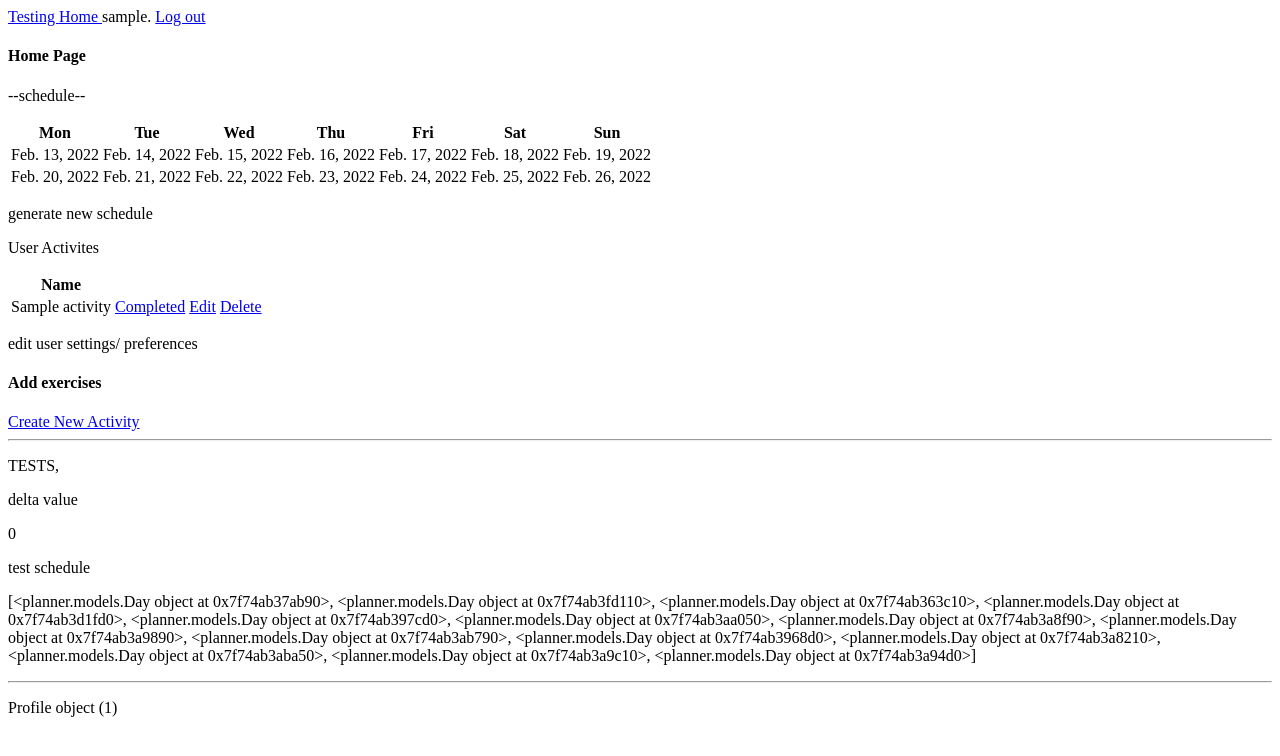
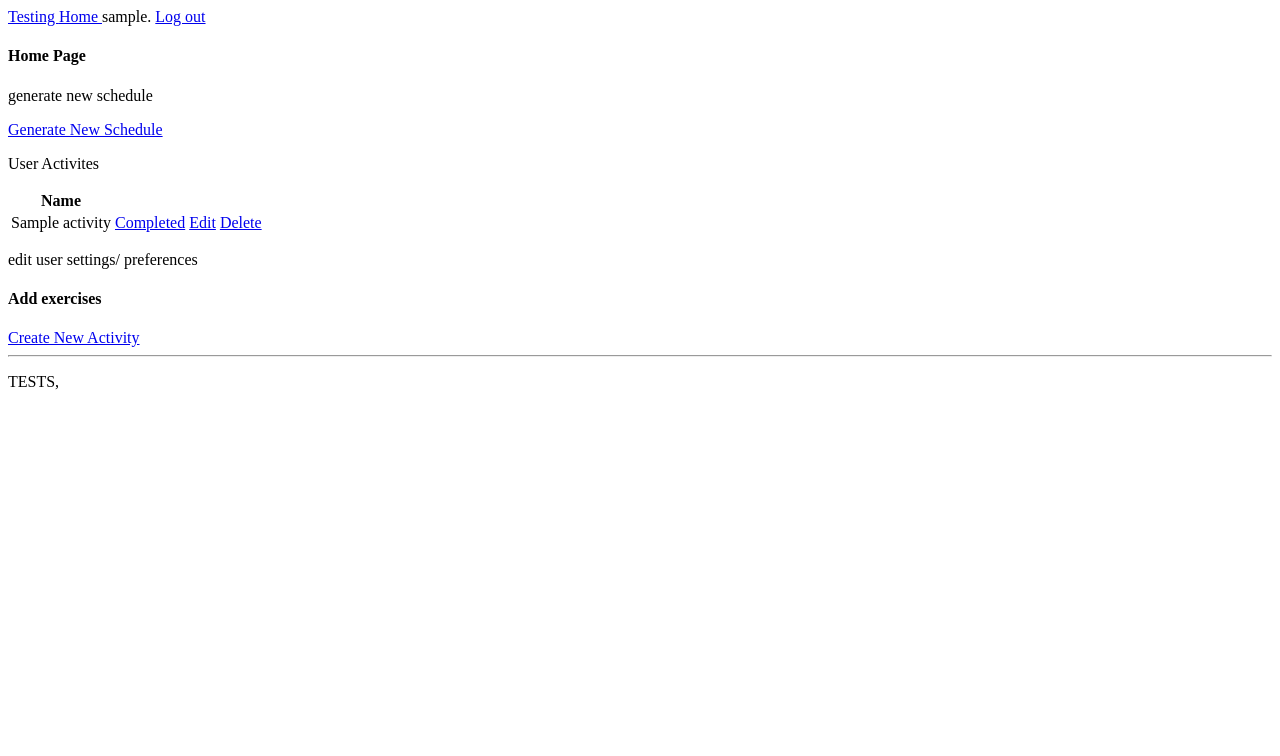
Before and after one commit to kalexf/kpv2, a Django app: page / in a window 1280 px wide. Shown: the top 756 px of the page. Run offline with Django 4.2, Linux system fonts and the light colour scheme; a user stored in the database is signed in; data comes from the database, SQL or seed files in the repository; tables that the repository leaves empty hold one stand-in row (values such as "Sample post").

Commit message:
not working because Day class no serializable because of Day.Date, find other solution

```diff
--- a/planner/templates/planner/home.html
+++ b/planner/templates/planner/home.html
@@ -3,9 +3,11 @@
   {% extends 'planner/base.html' %}
     {% block content %}
       <h4>Home Page</h4>
+        {% if schedule %}
             <p>--schedule--</p>
               <table>
                 <tr>
+
                   <th>Mon</th>
                   <th>Tue</th>
                   <th>Wed</th>
@@ -14,27 +16,45 @@
                   <th>Sat</th>
                   <th>Sun</th>
                 </tr>
+                <!-- Schedule week one -->
                 <tr>
-    <td>{{tester.0.date}}</td>
-    <td>{{tester.1.date}}</td>
-    <td>{{tester.2.date}}</td>
-    <td>{{tester.3.date}}</td>
-    <td>{{tester.4.date}}</td>
-    <td>{{tester.5.date}}</td>
-    <td>{{tester.6.date}}</td>
+                  <td>{{schedule.0.date}}</td>
+                  <td>{{schedule.1.date}}</td>
+                  <td>{{schedule.2.date}}</td>
+                  <td>{{schedule.3.date}}</td>
+                  <td>{{schedule.4.date}}</td>
+                  <td>{{schedule.5.date}}</td>
+                  <td>{{schedule.6.date}}</td>
+
                 </tr>
+                <!-- week 2 -->
                 <tr>
-    <td>{{tester.7.date}}</td>
-    <td>{{tester.8.date}}</td>
-    <td>{{tester.9.date}}</td>
-    <td>{{tester.10.date}}</td>
-    <td>{{tester.11.date}}</td>
-    <td>{{tester.12.date}}</td>
-    <td>{{tester.13.date}}</td>
+                  <td>{{schedule.7.date}}</td>
+                  <td>{{schedule.8.date}}</td>
+                  <td>{{schedule.9.date}}</td>
+                  <td>{{schedule.10.date}}</td>
+                  <td>{{schedule.11.date}}</td>
+                  <td>{{schedule.12.date}}</td>
+                  <td>{{schedule.13.date}}</td>
+
                 </tr>
+                <!-- week 3 -->
+                <tr>
+                  <td>{{schedule.14.date}}</td>
+                  <td>{{schedule.15.date}}</td>
+                  <td>{{schedule.16.date}}</td>
+                  <td>{{schedule.17.date}}</td>
+                  <td>{{schedule.18.date}}</td>
+                  <td>{{schedule.19.date}}</td>
+                  <td>{{schedule.20.date}}</td>
+
+                </tr>
+
+
             </table>
-
+        {% endif %}
             <p>generate new schedule</p>
+              <a href="{% url 'planner:generate' %}">Generate New Schedule</a>
 
             <p>User Activites</p>
               <table>
@@ -58,12 +78,7 @@
     <hr>
 
     <p>TESTS,</p>
-<p>delta value</p>
-<p>{{difference}}</p>
-<p>test schedule</p>
-<p>{{tester}}</p>
-<hr>
-<p>{{profile}}</p>
+
 
 
     {% endblock content %}
--- a/planner/urls.py
+++ b/planner/urls.py
@@ -15,7 +15,8 @@ urlpatterns = [
 	# Edit details of an activity
 	path('edit/<int:act_id>/',views.edit,name='edit'),
 	# Submit details of completed activity
-	path('submit/<int:act_id>/',views.submit,name='submit')
+	path('submit/<int:act_id>/',views.submit,name='submit'),
+	path('generate',views.generate_schedule,name='generate'),
 	]
 
 	# path('delete/',views.delete,name='delete'),
--- a/planner/views.py
+++ b/planner/views.py
@@ -40,6 +40,54 @@ GOAL_FORMS = {
 	}
 
 
+
+def home(request):
+	"""home screen"""
+	# Get a list of the user's activities to display on home screen
+	profile = get_profile(request.user)
+	# Get User schedule
+	#  If no schedule yet, returns 0, schedule section in template empty
+	schedule = get_schedule(request.user)
+
+	# Get user's activities for home screen list
+	activities = Activity.objects.filter(owner=request.user)
+
+	context = {
+	'activities':activities,
+	'profile':profile,
+	'schedule':schedule
+		}
+	return render(request,'planner/home.html', context)
+
+def generate_schedule(request):
+	"""Generate new schedule for user and render home screen"""
+
+	profile = get_profile(request.user)
+	schedule = []
+	for i in range(20):
+		day_delta = timedelta(days=i)
+		day = Day(
+			date=date.today()+day_delta,
+			rest=True,
+			)
+		schedule.append(Day)
+
+	schedule_json = json.dumps(schedule)
+	profile.schedule = schedule_json
+	profile.save()
+
+def get_schedule(user):
+	"""Returns saved schedule object for user, returns 0 if none."""
+
+	profile = get_profile(user)
+	if profile.schedule:
+
+		schedule = json.loads(profile.schedule)
+		return schedule
+
+	else:
+		return 0
+
 def testview(request):
 	"""for testing"""
 	return render(request,'planner/testtemplate.html')
@@ -64,18 +112,6 @@ def submit(request, act_id=None):
 
 		# Set act values to form values, save, redirect
 
-def get_schedule(user):
-	"""Returns schedule object as is for user"""
-
-	profile = get_profile(user)
-	if profile.schedule:
-
-		schedule = json.loads(profile.schedule)
-		return schedule
-
-	else:
-		return 0
-
 
 
 
@@ -83,7 +119,7 @@ def get_schedule(user):
 
 
 def get_profile(user):
-	"""generates profile object for the user, if none found inits one"""
+	"""return profile object for user, if none found inits one"""
 	try:
 		profile = Profile.objects.get(owner=user)
 	except:
@@ -150,38 +186,9 @@ def delete(request, act_id=None):
 		return redirect('planner:home')
 
 
-def test_schedule():
-	"""use this for generating test schedules"""
-	# Test one - generate a schedule of 14 Rest days
-	test = []
-	for x in range(0,14):
-		day = Day(date=date.today(),rest=True)
-		day.date += timedelta(x)
-		test.append(day)
-	return test
-
-def home(request):
-	"""home screen"""
-	# Get a list of the user's activities to display on home screen
-	profile = get_profile(request.user)
-
-
-	# ALL checks / adjustment / saving etc should be done in get_schedule
-	tester = test_schedule()
-	difference = (tester[0].date - date.today()).days
-	# Check / ammend schedule
 
 
 
-	activities = Activity.objects.filter(owner=request.user)
-
-	context = {
-	'difference':difference,
-	'activities':activities,
-	'tester':tester,
-	'profile':profile,
-		}
-	return render(request,'planner/home.html', context)
 
 
 def setgoal(request):
```
Lines whose indentation alone changed are shown as unchanged.
